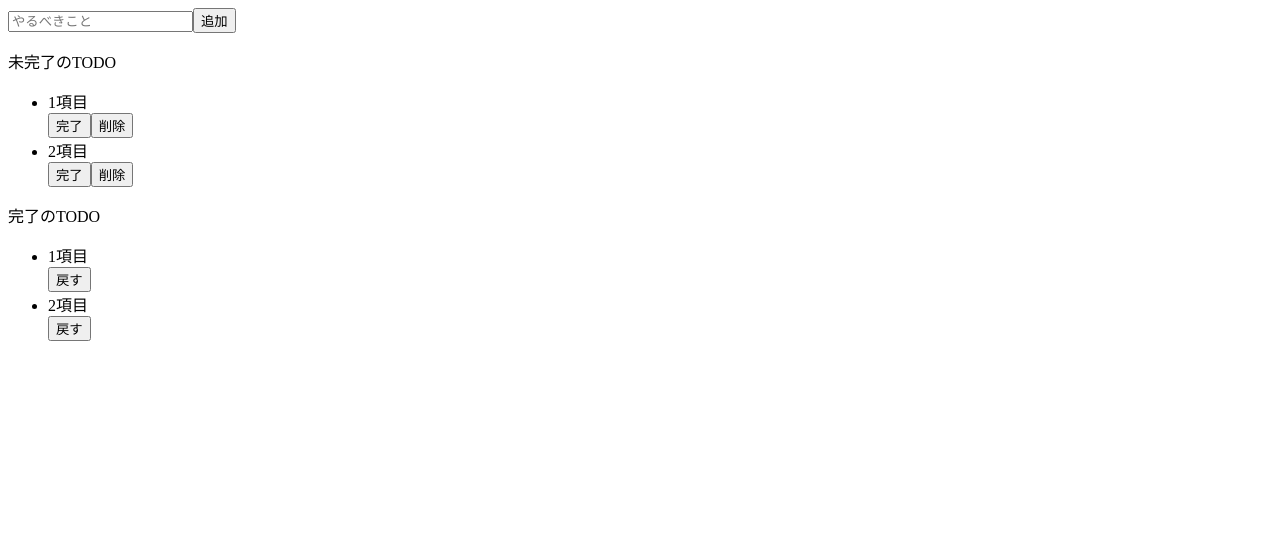
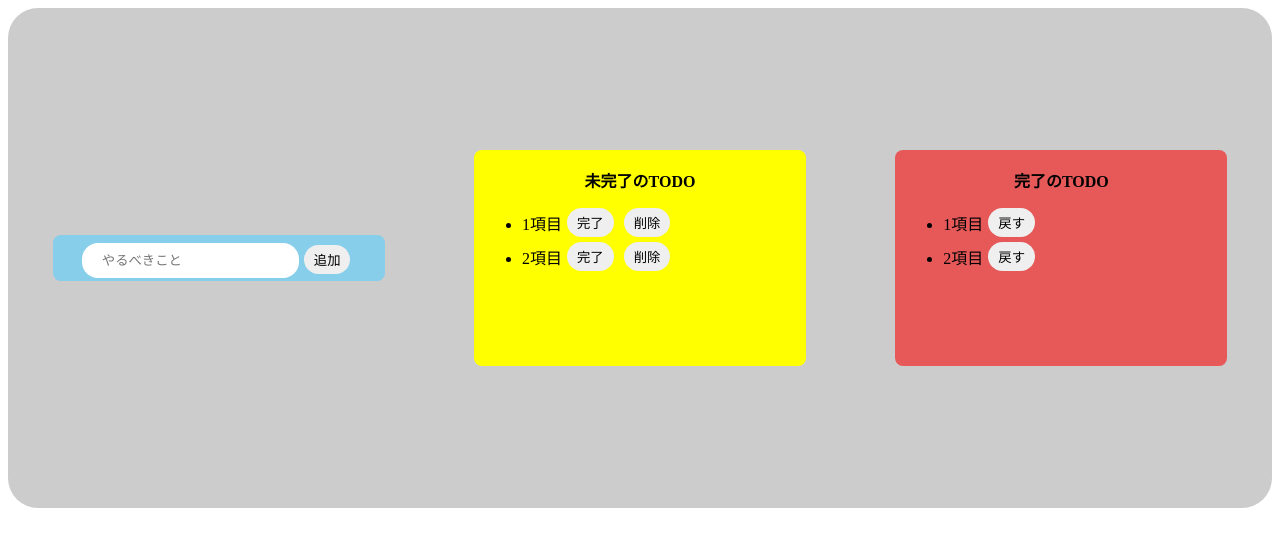
Before and after one commit to okutaku/todolist-demo, a React (Create React App) app: page / in a window 1280 px wide. Shown: the top 546 px of the page. Built offline with nearby package versions, Linux system fonts and the light colour scheme.

Commit message:
cssの追加

```diff
--- a/src/App.jsx
+++ b/src/App.jsx
@@ -1,41 +1,41 @@
 import React from 'react';
+import "./index.css";
 
 export const App = () => {
   return (
-    <>
-    <div>
+    <div className="app">
+      <div className="input-area">
         <input placeholder="やるべきこと"/>
         <button>追加</button>
       </div>
-    <div>
-      <p>未完了のTODO</p>
+      <div className="incomplete-area">
+        <p className="title">未完了のTODO</p>
         <ul>
-        <div>
+          <div className="list">
             <li>1項目</li>
             <button>完了</button>
             <button>削除</button>
           </div>
-        <div>
+          <div className="list">
             <li>2項目</li>
             <button>完了</button>
             <button>削除</button>
           </div>
         </ul>
       </div>
-
-    <div>
-      <p>完了のTODO</p>
+      <div className="complete-area">
+        <p className="title">完了のTODO</p>
         <ul>
-        <div>
+          <div className="list">
             <li>1項目</li>
             <button>戻す</button>
           </div>
-        <div>
+          <div className="list">
             <li>2項目</li>
             <button>戻す</button>
           </div>
         </ul>
       </div>
-    </>
+    </div>
   )
 }
--- a/src/index.css
+++ b/src/index.css
@@ -1,13 +1,74 @@
-body {
-  margin: 0;
-  font-family: -apple-system, BlinkMacSystemFont, 'Segoe UI', 'Roboto', 'Oxygen',
-    'Ubuntu', 'Cantarell', 'Fira Sans', 'Droid Sans', 'Helvetica Neue',
-    sans-serif;
-  -webkit-font-smoothing: antialiased;
-  -moz-osx-font-smoothing: grayscale;
+/* html{
+  height: 100%;
+} */
+
+.app{
+  display: flex;
+  background-color:rgb(204, 204, 204);
+  border-radius:30px;
+  height: 500px;
+  flex-direction: row;
+  justify-content: space-around;
+  align-items: center;
 }
 
-code {
-  font-family: source-code-pro, Menlo, Monaco, Consolas, 'Courier New',
-    monospace;
+.title{
+  text-align: center;
+  margin-top: 10px;
+  font-weight: bold;
+  color: black;
 }
+
+input{
+  border-radius: 16px;
+  border: none;
+  padding: 10px 20px;
+  outline: none;
+}
+
+button{
+  border-radius: 16px;
+  border: none;
+  padding: 5px 10px;
+  margin: 0px 5px;
+}
+
+button:hover {
+  background-color:pink;
+  cursor: pointer;
+  border-radius: 16px;
+}
+
+.input-area{
+  text-align: center;
+  background-color: skyblue;
+  width: 25%;
+  height: 30px;
+  border-radius:8px ;
+  padding:8px;
+  margin: 8px;
+}
+
+.incomplete-area{
+  background-color: yellow;
+  width: 25%;
+  min-height: 200px;
+  border-radius: 8px;
+  padding:8px;
+  margin: 8px;
+}
+
+.complete-area{
+  background-color: rgb(231, 89, 89);
+  width: 25%;
+  min-height: 200px;
+  border-radius: 8px;
+  padding:8px;
+  margin: 8px;
+}
+
+.list{
+  display: flex;
+  align-items: center;
+  padding-bottom: 5px;
+}
```
Also changed, not shown: 1 other file (tests, documents, lock files or other folders). Lines whose indentation alone changed are shown as unchanged.
